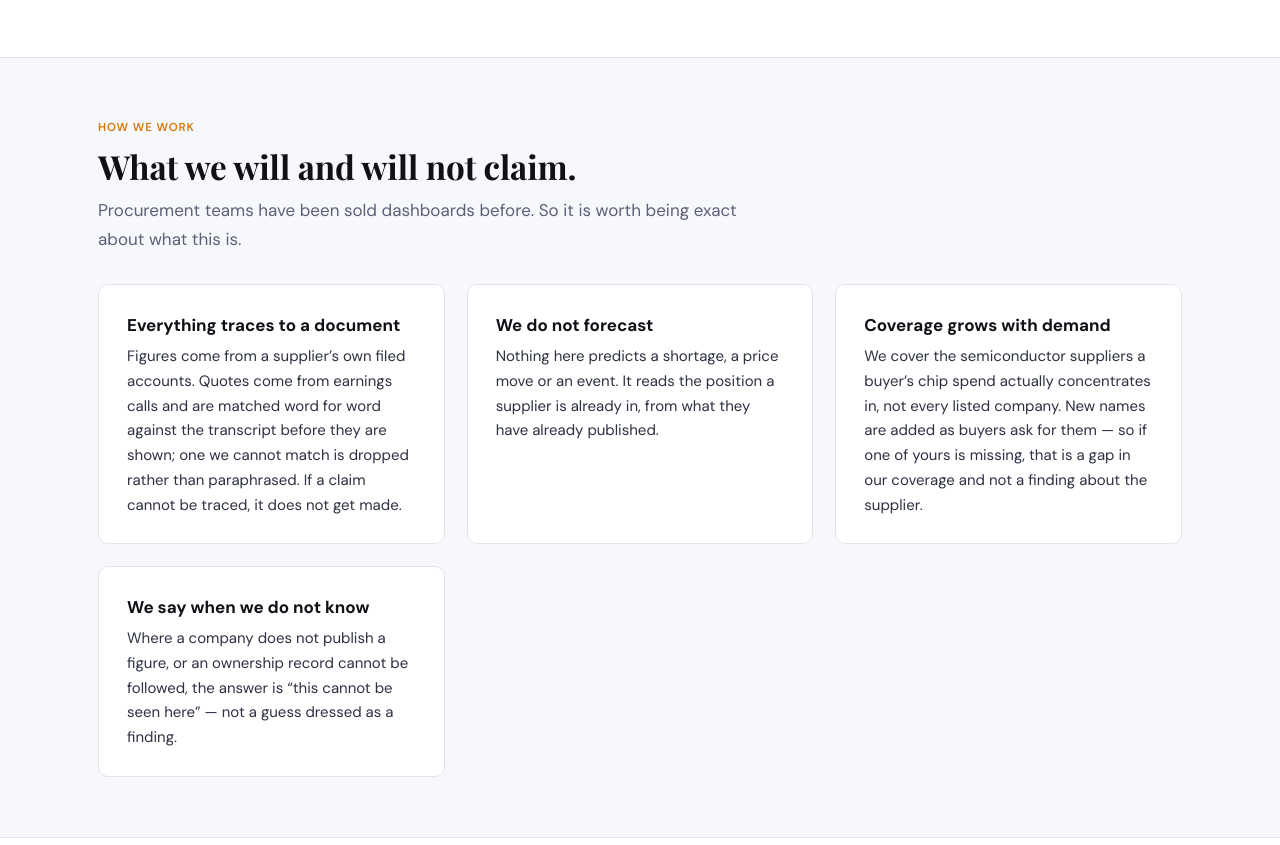
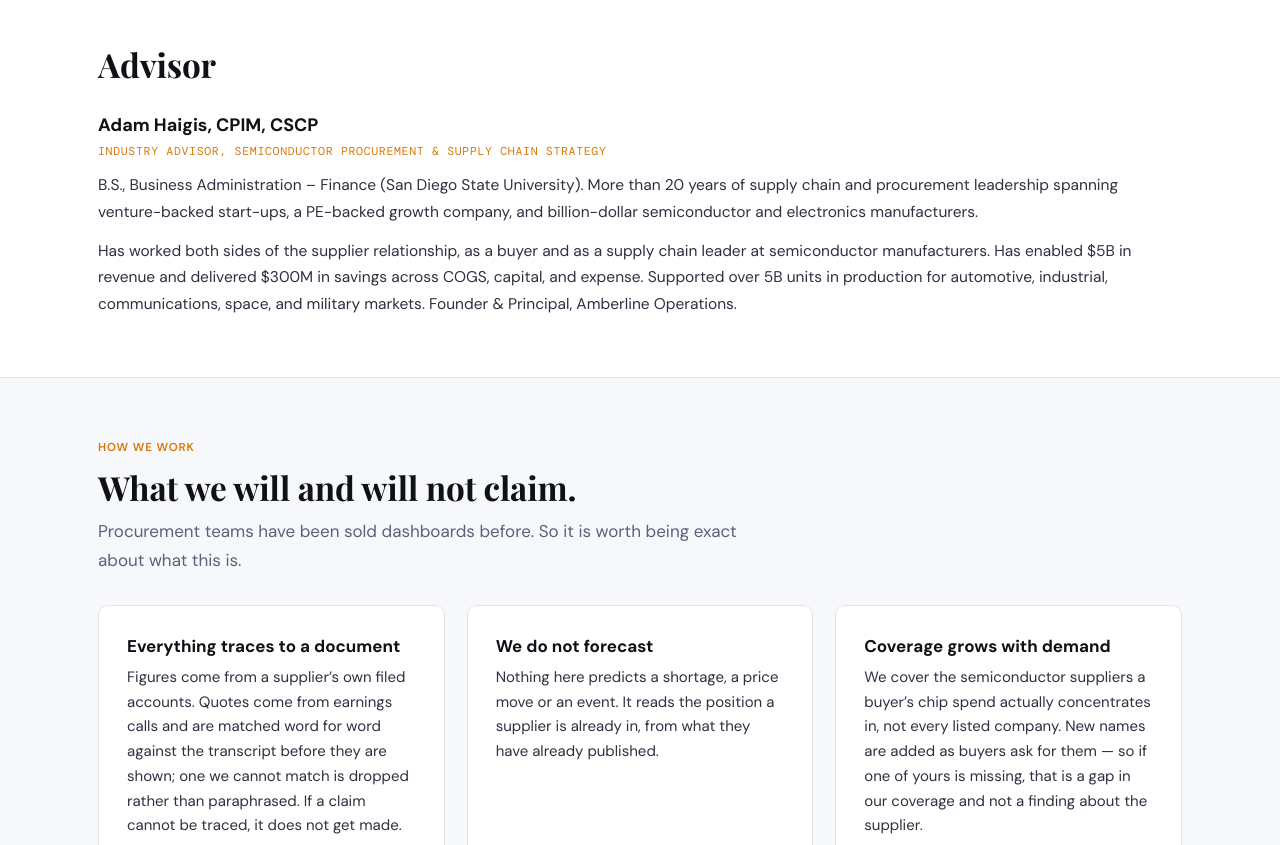
Before and after one commit to amit-lf/LF-website, a plain HTML site: page about.html in a window 1280 px wide. Shown: the part 998-1843 px from the top of the page. Drawn offline with nearby package versions, Linux system fonts and the light colour scheme.

Commit message:
about: add Adam Haigis as industry advisor
Co-Authored-By: Claude Opus 5.5 <noreply@anthropic.com>

```diff
--- a/about.html
+++ b/about.html
@@ -78,6 +78,26 @@
         cloud architecture — with a track record of translating complex technical systems into
         business outcomes, and of building and leading data science teams across industry
         verticals.
+      </p>
+    </div>
+  </div>
+
+  <h2 style="margin-top:48px">Advisor</h2>
+  <div class="founders" style="margin-top:26px">
+    <div class="founder">
+      <h3>Adam Haigis, CPIM, CSCP</h3>
+      <p class="role">Industry Advisor, Semiconductor Procurement &amp; Supply Chain Strategy</p>
+      <p>
+        B.S., Business Administration – Finance (San Diego State University). More than 20 years
+        of supply chain and procurement leadership spanning venture-backed start-ups, a PE-backed
+        growth company, and billion-dollar semiconductor and electronics manufacturers.
+      </p>
+      <p style="margin-top:12px">
+        Has worked both sides of the supplier relationship, as a buyer and as a supply chain
+        leader at semiconductor manufacturers. Has enabled $5B in revenue and delivered $300M in
+        savings across COGS, capital, and expense. Supported over 5B units in production for
+        automotive, industrial, communications, space, and military markets. Founder &amp;
+        Principal, Amberline Operations.
       </p>
     </div>
   </div>
```
